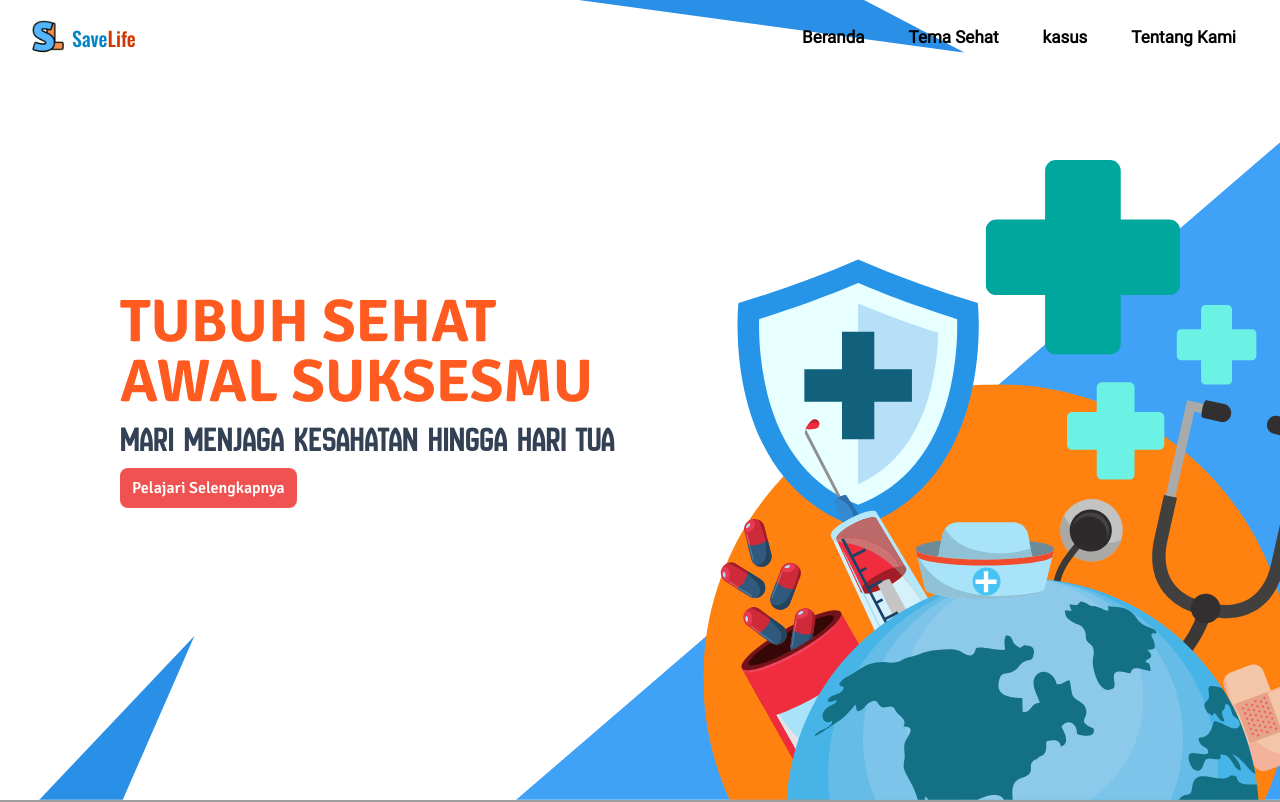
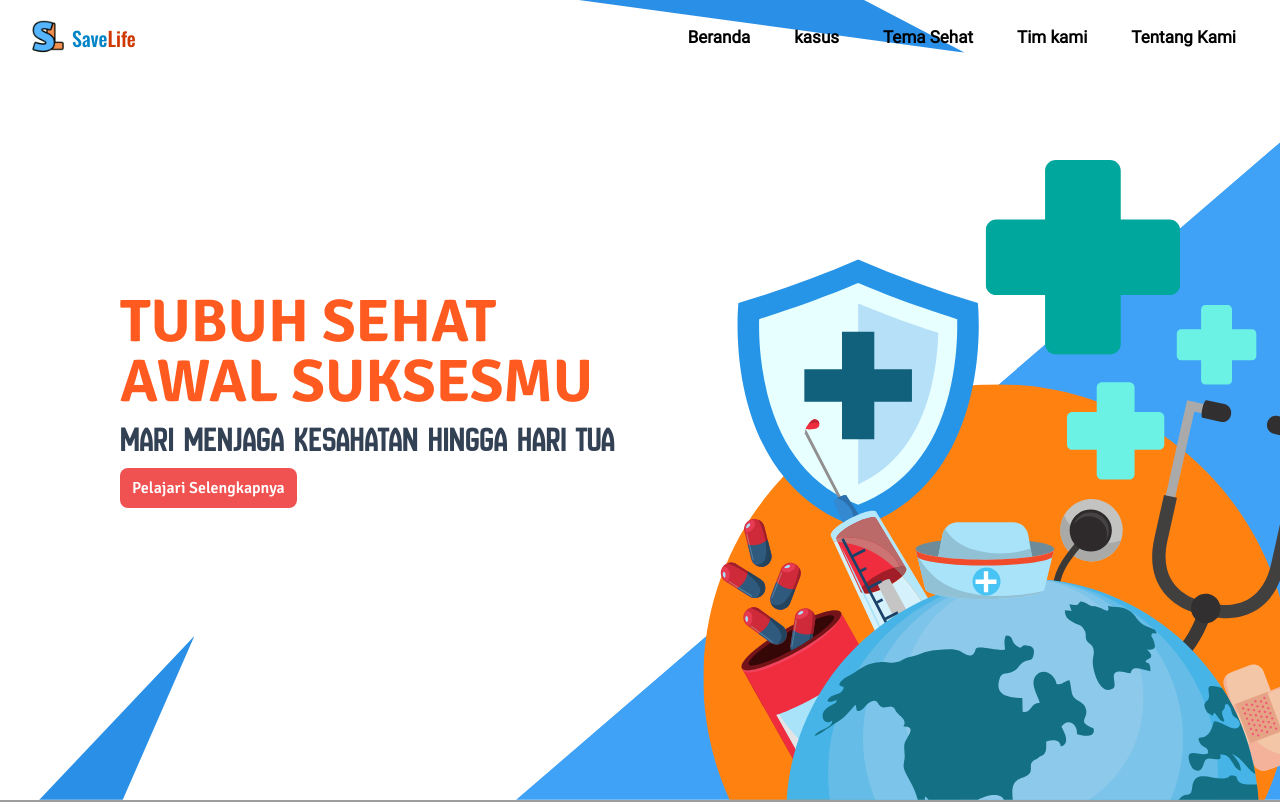
Before and after one commit to Fishniki/web-sagasitas, a React (Vite) app: page / in a window 1280 px wide. Shown: the top 802 px of the page. Built offline with nearby package versions, Linux system fonts and the light colour scheme; grey boxes are pictures that could not be loaded.

Commit message:
new : navigasi

```diff
--- a/src/components/Herro.jsx
+++ b/src/components/Herro.jsx
@@ -8,7 +8,9 @@ const Herro = () => {
         <div className="absolute space-y-2 top-0 lg:ml-20 max-w-[90%] md:max-w-[600px] h-full flex flex-col items-start justify-center px-5 md:px-10">
           <p className="text-lg md:text-4xl lg:text-6xl font-bold text-orange-500 font-signika">TUBUH SEHAT AWAL SUKSESMU</p>
           <h1 className="text-slate-700 max-w-60 md:max-w-full text-2xl md:text-4xl  font-newamsterdam">Mari menjaga kesahatan hingga hari tua</h1>
-          <button className="px-3 py-2 flex items-center text-white gap-2 bg-red-500 rounded-lg font-signika font-semibold">Pelajari Selengkapnya </button>
+          <a href="#tentangkami">
+            <button className="px-3 py-2 flex items-center text-white gap-2 bg-red-500 rounded-lg font-signika font-semibold">Pelajari Selengkapnya </button>
+          </a>
         </div>
       </div>
     </div>
--- a/src/components/Myteam.jsx
+++ b/src/components/Myteam.jsx
@@ -1,6 +1,6 @@
 const MyTeam = () => {
   return (
-    <section className="">
+    <section id="timkami">
       <div className="mx-auto max-w-7xl px-4 sm:px-6 lg:px-8">
         <div className="mb-12">
           <h2 className="font-signika text-5xl text-center font-bold text-gray-900">Tim Kami</h2>
--- a/src/components/Navbar.jsx
+++ b/src/components/Navbar.jsx
@@ -35,11 +35,10 @@ const Navbar = () => {
         <div className="md:flex hidden items-center font-signika">
           <ul className="flex space-x-3 text-[17px] text-black font-roboto font-bold">
             <a href="#beranda"><li className="inline-block px-4 py-1 rounded-full hover:bg-orange-500 cursor-pointer transition-all duration-300 ">Beranda</li></a>
-            <a href="#temasehat">
-              <li className="inline-block px-4 py-1 rounded-full hover:bg-orange-500 cursor-pointer transition-all duration-300 ">Tema Sehat</li>
-            </a>
-            <li className="inline-block px-4 py-1 rounded-full hover:bg-orange-500 cursor-pointer transition-all duration-300 ">kasus</li>
-            <li className="inline-block px-4 py-1 rounded-full hover:bg-orange-500 cursor-pointer transition-all duration-300 ">Tentang Kami</li>
+            <a href="#conkas"><li className="inline-block px-4 py-1 rounded-full hover:bg-orange-500 cursor-pointer transition-all duration-300 ">kasus</li></a>
+            <a href="#temasehat"><li className="inline-block px-4 py-1 rounded-full hover:bg-orange-500 cursor-pointer transition-all duration-300 ">Tema Sehat</li></a>
+            <a href="#timkami"><li className="inline-block px-4 py-1 rounded-full hover:bg-orange-500 cursor-pointer transition-all duration-300 ">Tim kami</li></a>
+            <a href="#tentangkami"><li className="inline-block px-4 py-1 rounded-full hover:bg-orange-500 cursor-pointer transition-all duration-300 ">Tentang Kami</li></a>
           </ul>
         </div>
         <div onClick={() => setButton(!button)} className="md:hidden flex items-center cursor-pointer">
--- a/src/components/Tenka.jsx
+++ b/src/components/Tenka.jsx
@@ -7,7 +7,7 @@ const Tenka = () => {
         once: true
     })
   return (
-    <div
+    <div id="tentangkami"
       className="w-full h-screen flex items-center justify-center bg-cover bg-center mb-8 px-6 py-10"
       style={{ backgroundImage: `url(${TenkaImage})` }}
     >
--- a/src/components/pageconkas/Conskas.jsx
+++ b/src/components/pageconkas/Conskas.jsx
@@ -6,7 +6,7 @@ const Conskas = () => {
   const [activeCase, setActiveCase] = useState(1); // State untuk melacak tombol yang diklik
 
   return (
-    <div className="py-20 bg-white flex flex-col items-center">
+    <div id="conkas" className="py-20 bg-white flex flex-col items-center">
       <h2 className='text-2xl sm:text-2xl md:text-4xl font-newamsterdam mb-5 text-start md:text-center'>
         Contoh kasus kekurangan <span className="text-sky-400">gizi </span>di Indonesia
       </h2>
--- a/src/components/pageconkas/Conskas2.jsx
+++ b/src/components/pageconkas/Conskas2.jsx
@@ -6,7 +6,7 @@ const Conskas2 = () => {
   const [activeCase, setActiveCase] = useState(1); // State untuk melacak tombol yang diklik
 
   return (
-    <div className="py-20 bg-white flex flex-col items-center">
+    <div id="conkas" className="py-20 bg-white flex flex-col items-center">
       <h2 className='text-2xl sm:text-2xl md:text-4xl font-newamsterdam mb-5 text-start md:text-center'>
         Contoh kasus kesehatan <span className="text-sky-400">fisik </span>di Indonesia
       </h2>
--- a/src/components/pageconkas/Conskas3.jsx
+++ b/src/components/pageconkas/Conskas3.jsx
@@ -6,7 +6,7 @@ const Conskas3 = () => {
   const [activeCase, setActiveCase] = useState(1); // State untuk melacak tombol yang diklik
 
   return (
-    <div className="py-20 bg-white flex flex-col items-center">
+    <div id="conkas" className="py-20 bg-white flex flex-col items-center">
       <h2 className='text-2xl sm:text-2xl md:text-4xl font-newamsterdam mb-5 text-start md:text-center'>
         Contoh kasus gangguan kesehatan <span className="text-sky-400">jiwa</span>
       </h2>
--- a/src/components/pageconkas/Conskas4.jsx
+++ b/src/components/pageconkas/Conskas4.jsx
@@ -6,7 +6,7 @@ const Conskas4 = () => {
   const [activeCase, setActiveCase] = useState(1); // State untuk melacak tombol yang diklik
 
   return (
-    <div className="py-20 bg-white flex flex-col items-center">
+    <div id="conkas" className="py-20 bg-white flex flex-col items-center">
       <h2 className='text-2xl sm:text-2xl md:text-4xl font-newamsterdam mb-5 text-start md:text-center'>
         Contoh kasus masalah <span className="text-sky-400">imunisasi </span>di Indonesia
       </h2>
--- a/src/components/pageconkas/Conskas5.jsx
+++ b/src/components/pageconkas/Conskas5.jsx
@@ -6,7 +6,7 @@ const Conskas5 = () => {
   const [activeCase, setActiveCase] = useState(1); // State untuk melacak tombol yang diklik
 
   return (
-    <div className="py-20 bg-white flex flex-col items-center">
+    <div id="conkas" className="py-20 bg-white flex flex-col items-center">
       <h2 className='text-2xl sm:text-2xl md:text-4xl font-newamsterdam mb-5 text-start md:text-center'>
         Contoh kasus <span className="text-sky-400">lingkungan </span>yang tidak sehat
       </h2>
--- a/src/components/pagefooter/Footer3.jsx
+++ b/src/components/pagefooter/Footer3.jsx
@@ -59,11 +59,6 @@ const Footer3 = () => {
               <h3 className="text-xl font-semibold mb-4">Sumbar informasi</h3>
               <ul className="space-y-2">
                 <li>
-                  <a href="https://ditpsd.kemdikbud.go.id/kss/sehat-imunisasi/" className="text-white hover:text-sky-300">
-                    kemenkes
-                  </a>
-                </li>
-                <li>
                   <a href="https://www.halodoc.com/kesehatan/imunisasi" className="text-white hover:text-sky-300">
                     halodoc.com
                   </a>
```
